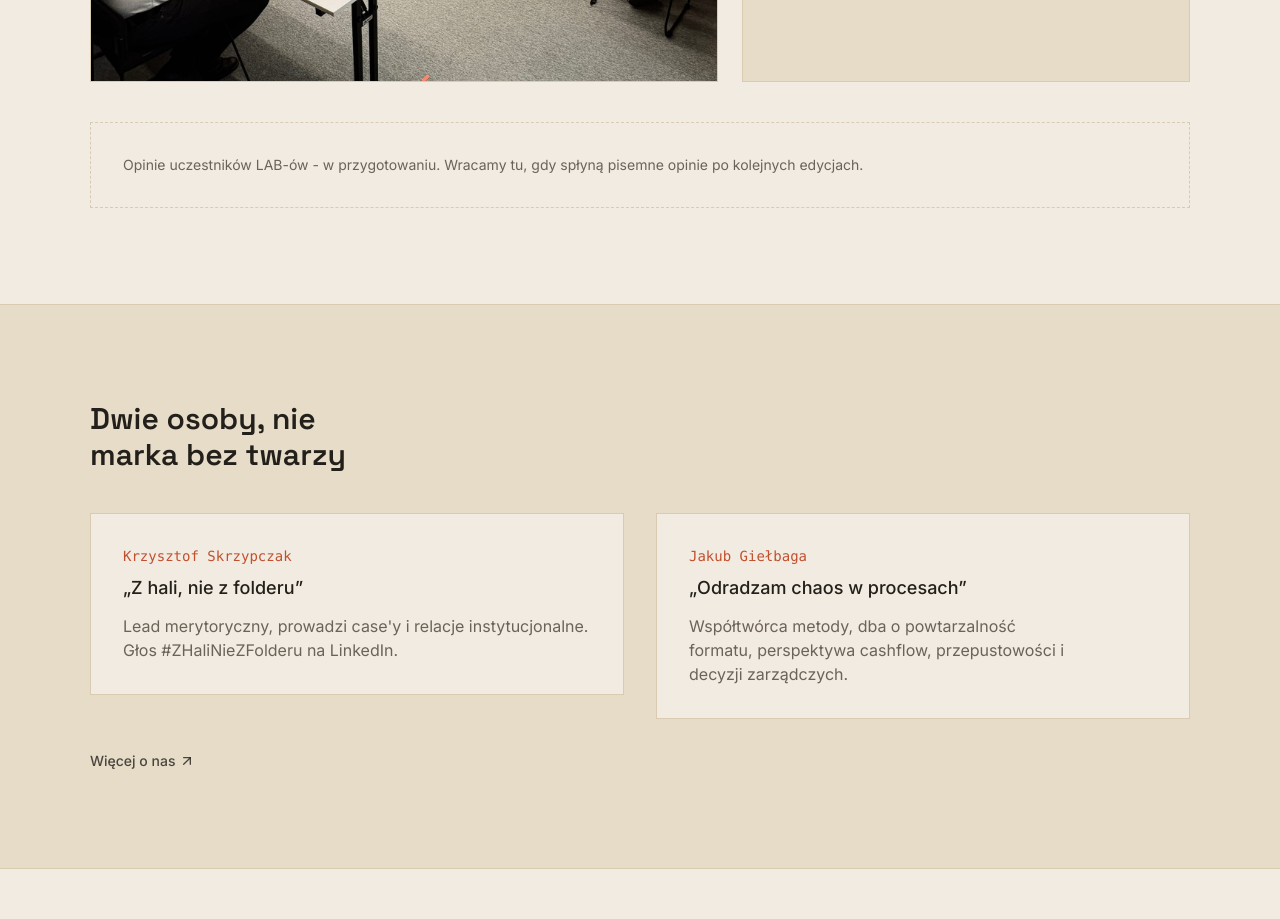
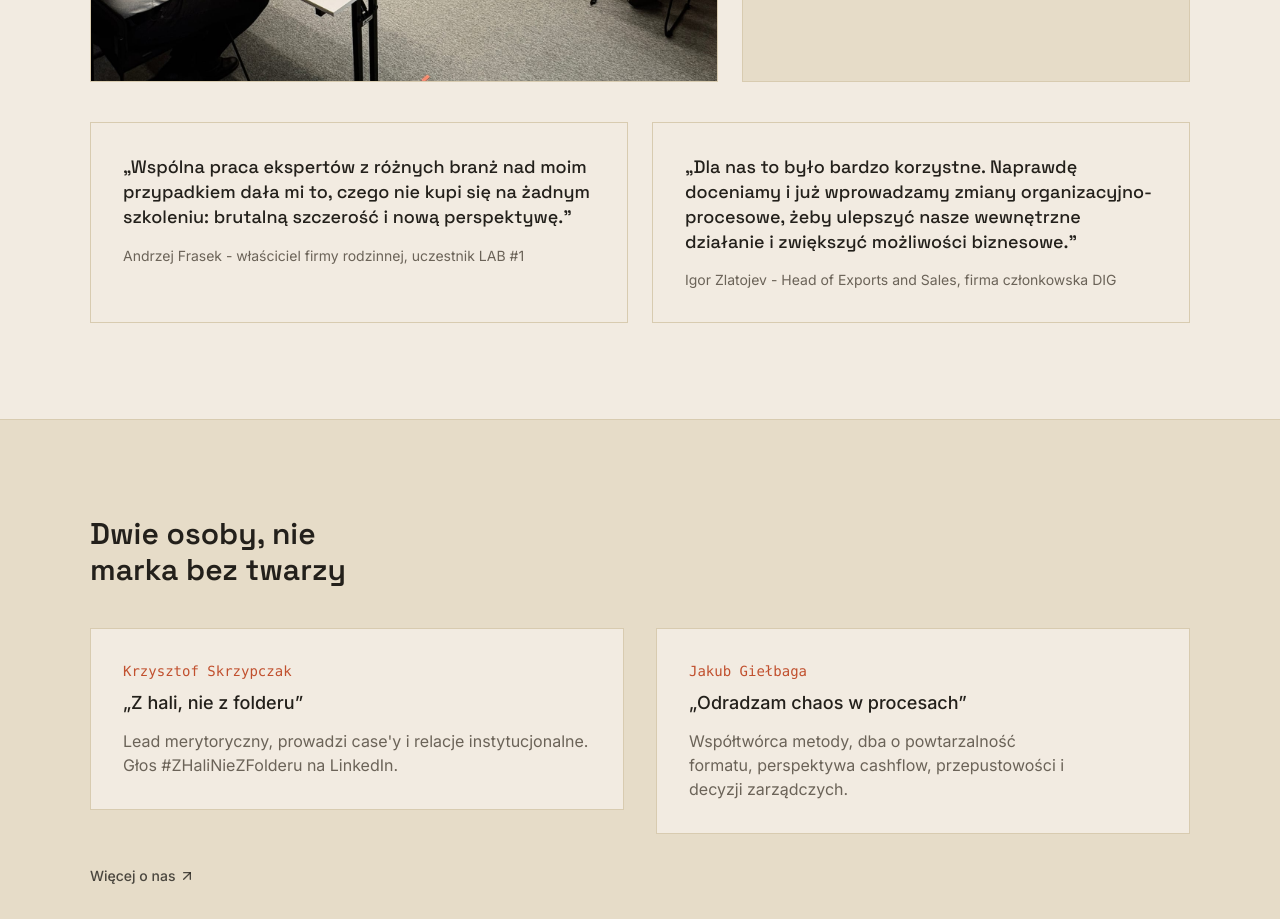
Before and after one commit to Skrzyou/post-ci, a Next.js app: page / in a window 1280 px wide. Shown: the part 3060-3979 px from the top of the page. Built offline with nearby package versions, Linux system fonts and the light colour scheme.

Commit message:
tresc: prawdziwe opinie uczestnikow LAB (Andrzej Frasek, Igor Zlatojev) zamiast placeholdera

```diff
--- a/src/components/sections/Dowody.tsx
+++ b/src/components/sections/Dowody.tsx
@@ -5,6 +5,21 @@ const liczby = [
   { wartosc: "3", opis: "zrealizowane edycje LAB-u, nie projekt na papierze" },
   { wartosc: "10-12", opis: "specjalistów przy stole na każdą edycję" },
   { wartosc: "70%", opis: "cel uruchomionych Kontraktów 30 Dni w 12 miesięcy" },
+];
+
+const opinie = [
+  {
+    cytat:
+      "Wspólna praca ekspertów z różnych branż nad moim przypadkiem dała mi to, czego nie kupi się na żadnym szkoleniu: brutalną szczerość i nową perspektywę.",
+    autor: "Andrzej Frasek",
+    rola: "właściciel firmy rodzinnej, uczestnik LAB #1",
+  },
+  {
+    cytat:
+      "Dla nas to było bardzo korzystne. Naprawdę doceniamy i już wprowadzamy zmiany organizacyjno-procesowe, żeby ulepszyć nasze wewnętrzne działanie i zwiększyć możliwości biznesowe.",
+    autor: "Igor Zlatojev",
+    rola: "Head of Exports and Sales, firma członkowska DIG",
+  },
 ];
 
 export function Dowody() {
@@ -46,12 +61,20 @@ export function Dowody() {
           </Reveal>
         </div>
 
-        <Reveal delay={0.32}>
-          <div className="mt-10 border border-dashed border-border p-8 text-sm text-muted-foreground">
-            Opinie uczestników LAB-ów - w przygotowaniu. Wracamy tu, gdy spłyną pisemne opinie po kolejnych
-            edycjach.
-          </div>
-        </Reveal>
+        <div className="mt-10 grid grid-cols-1 gap-6 md:grid-cols-2">
+          {opinie.map((opinia, i) => (
+            <Reveal key={opinia.autor} delay={0.32 + i * 0.08}>
+              <div className="h-full border border-border p-8">
+                <p className="text-pretty font-heading text-lg font-medium leading-snug">
+                  &bdquo;{opinia.cytat}&rdquo;
+                </p>
+                <p className="mt-4 text-sm text-muted-foreground">
+                  {opinia.autor} - {opinia.rola}
+                </p>
+              </div>
+            </Reveal>
+          ))}
+        </div>
       </div>
     </section>
   );
```
